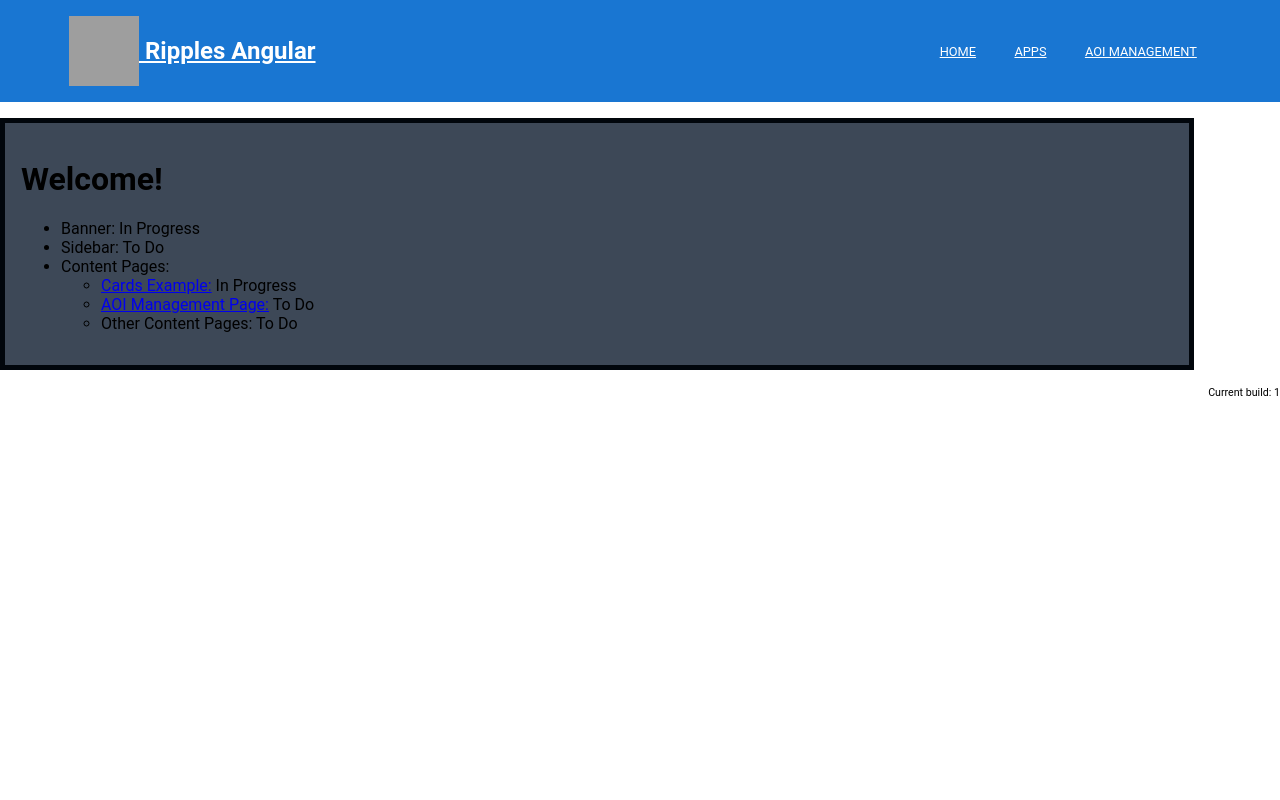
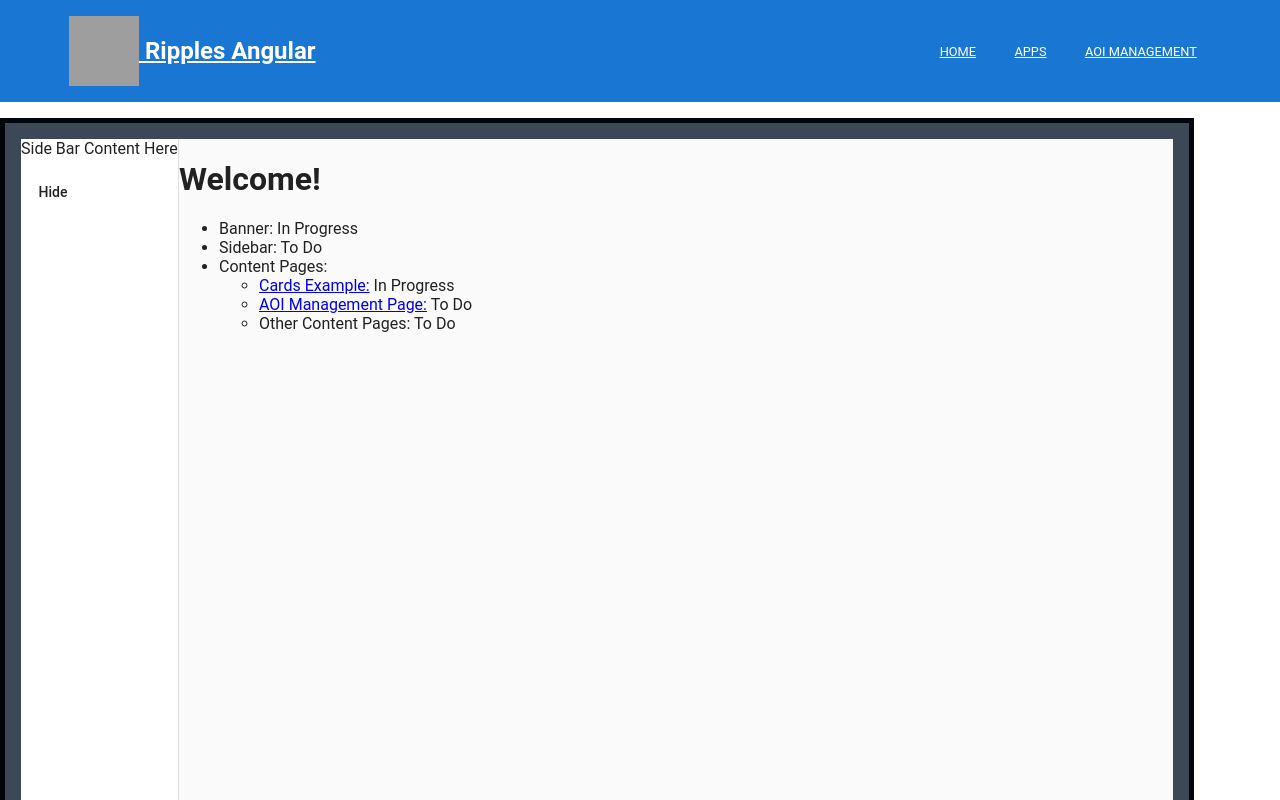
Before and after one commit to kluczka-l/angular-jpznfv, an Angular app: page / in a window 1280 px wide. Shown: the top 800 px of the page. Built offline with nearby package versions, Linux system fonts and the light colour scheme; grey boxes are pictures that could not be loaded.

Commit message:
3 files modified

```diff
--- a/src/app/home/home.component.html
+++ b/src/app/home/home.component.html
@@ -1,13 +1,25 @@
-<h1>
-Welcome!
-</h1>
-<ul>
-  <li>Banner: In Progress</li>
-  <li>Sidebar: To Do</li>
-  <li>Content Pages:
+<mat-sidenav-container class="example-container" >
+  <mat-sidenav #sidenav mode="side" [(opened)]="sidenavOpened">
+    Side Bar Content Here
+    <p><button mat-button *ngIf="sidenavOpened" (click)="sidenav.toggle()">Hide</button></p>
+  </mat-sidenav>
+
+  <mat-sidenav-content>
+
+
+    <h1>Welcome!</h1>
+    <ul>
+      <li>Banner: In Progress</li>
+      <li>Sidebar: To Do</li>
+      <li>Content Pages:</li>
     <ul>
       <li><a routerLink="/cards">Cards Example:</a> In Progress</li>
       <li><a routerLink="/aoi">AOI Management Page:</a> To Do</li>
       <li>Other Content Pages: To Do</li>
     </ul>
-  </li>
+    </ul>
+
+
+    <p><button mat-button *ngIf="!sidenavOpened" (click)="sidenav.toggle()">Show Side Bar</button></p>
+  </mat-sidenav-content>
+</mat-sidenav-container>
--- a/src/app/home/home.component.ts
+++ b/src/app/home/home.component.ts
@@ -7,6 +7,7 @@ import { Component, Input, OnInit } from '@angular/core';
 })
 export class HomeComponent implements OnInit {
   @Input() siteName: string;
+  sidenavOpened = true;
 
   constructor() { }
 
--- a/src/styles.scss
+++ b/src/styles.scss
@@ -12,6 +12,15 @@ body {
   float: right;
 }
 
+/* Sidenav */
+.sidenav-container {
+  position: absolute;
+  top: 0;
+  bottom: 0;
+  left: 0;
+  right: 0;
+  width: 50px;
+}
 
 
 /* Button */
```
